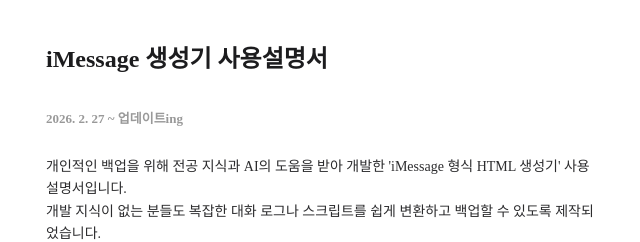
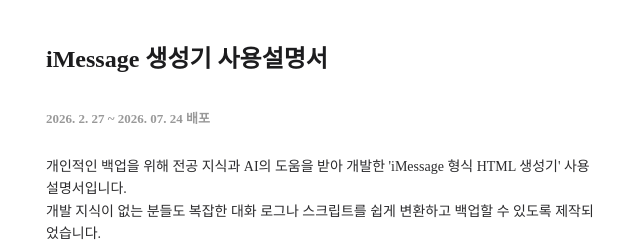
Before and after one commit to this-user-is/abunny, a plain HTML site: page edior/iMessage0.html in a window 1280 px wide. Shown: the top 242 px of the page, 319-959 px from the left. Drawn offline with Linux system fonts and the light colour scheme; a web font is replaced by a local one.

Commit message:
Update iMessage0.html release date information

```diff
--- a/edior/iMessage0.html
+++ b/edior/iMessage0.html
@@ -51,7 +51,7 @@
                         iMessage 생성기 사용설명서
 </div>
 <div data-type="dday" style="width: 100%; margin: 20px 0; text-align: left; padding: 0; box-sizing: border-box;">
-    <span style="font-size: 13px; color: #999999; font-weight: 600;">      2026. 2. 27 ~ 업데이트ing</span>
+    <span style="font-size: 13px; color: #999999; font-weight: 600;">      2026. 2. 27 ~ 2026. 07. 24 배포</span>
 </div>
 <div data-type="narration" style="width: 100%; margin: 15px 0 0; padding: 5px 0; box-sizing: border-box; color: #2C2C2E; font-style: normal; word-break: keep-all; text-align: left; line-height: 1.6;">
                             개인적인 백업을 위해 전공 지식과 AI의 도움을 받아 개발한 'iMessage 형식 HTML 생성기' 사용 설명서입니다. <br>개발 지식이 없는 분들도 복잡한 대화 로그나 스크립트를 쉽게 변환하고 백업할 수 있도록 제작되었습니다.
```
